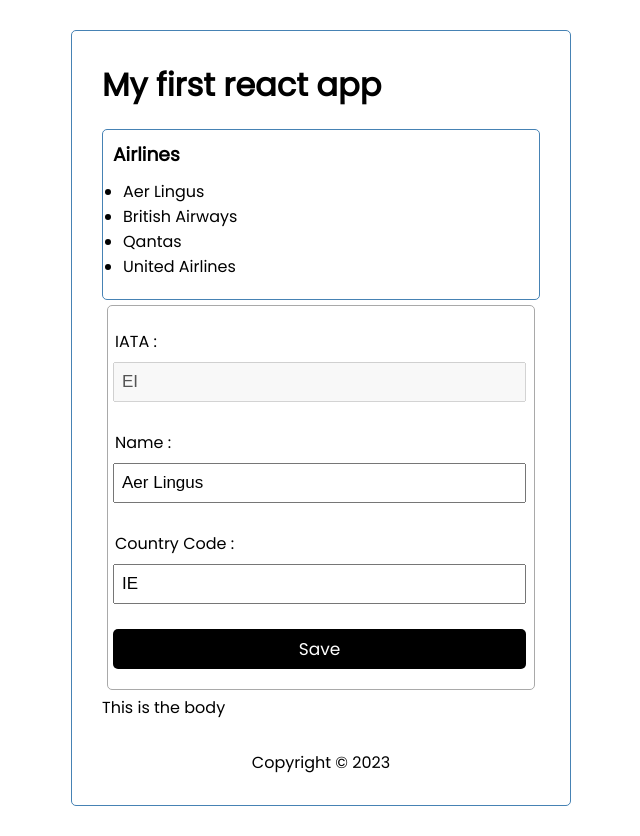
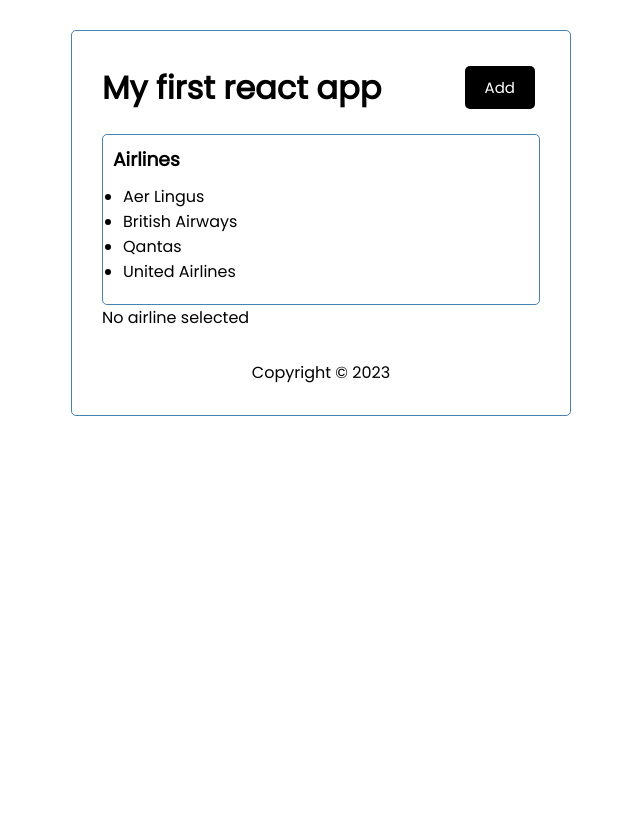
Before and after one commit to ftc-webdev/OurFirstReactApp, a React (Create React App) app: page / in a window 1280 px wide. Shown: the whole page, without its empty margins (319-959 px from the left). After the commit the page ends 800 px from the top, so only its background shows below. Built offline with nearby package versions, Linux system fonts and the light colour scheme.

Commit message:
Add a create new airline button. Solved problem of differentiating between editing and new airline
Signed-off-by: eamole <eamole@hotmail.com>

```diff
--- a/src/App.js
+++ b/src/App.js
@@ -13,14 +13,13 @@
 //   }
 // }
 
-const aerLingus = {
-  iata: "EI",
-  name: "Aer Lingus",
-  countryCode: "IE",
-}
 
 const airlineData = [
-  aerLingus,
+  {
+    iata: "EI",
+    name: "Aer Lingus",
+    countryCode: "IE",
+  },
   {
     iata: "BA",
     name: "British Airways",
@@ -38,44 +37,63 @@
   },
 
 ]
+const aerLingus = airlineData[0]
 
 
 const App = () => {
 
   const [ airlines, setAirlines ] = useState(airlineData)
-  const [ airline, setAirline ] = useState(aerLingus)
+  const [ airline, setAirline ] = useState()
+  const [ isNewAirline, setIsNewAirline ] = useState(false)
 
-  const onAirlineChange = (iata, name, countryCode) => {
+  const onAirlineChange = (newAirline) => {
+    console.log("is new airline?", isNewAirline)
+    // {...airline, name: name, countryCode: countryCode } :
+    if(isNewAirline) {
+      console.log("Is New Airline", newAirline)
+      setAirlines([...airlines, newAirline])
+    } else {
+      setAirlines(
+        airlines.map(airline => airline.iata === newAirline.iata ?
+        newAirline :
+        airline )
+      )
 
-    setAirlines(airlines.map(airline => airline.iata === iata ?
-      {...airline, name: name, countryCode: countryCode } :
-      airline
-    ))
+    }
+
+    setAirline()
+    setIsNewAirline(false)
 
   }
-  const onAirlineClick = (e) => {
-    const selected = airlines.find(airline => airline.iata === e.target.id)
+  const airlineSelected= (iata) => {
+    const selected = airlines.find(airline => airline.iata === iata)
     console.log(selected)
     setAirline(selected)
   }
 
-  // const Test1 = ({ comp }) => comp()
-
-  // const Test2 = () => <p>Test2</p>
+  const addAirline = () => {
+    setIsNewAirline(true)
+    setAirline({iata:"", name: "", countryCode:"" })
+  }
 
   return (
-    // react fragment - will not generate a HTML node
     <div className="container">
-      <Header className="test" />
+      <Header className="test" addButtonClicked={addAirline} isNewAirline={isNewAirline}/>
 
-      {/* <Test1 comp={Test2} /> */}
+      <Airlines
+        airlines={airlines}
+        onAirlineSelected={airlineSelected}
+      />
 
-      <Airlines airlines={airlines} onClick={onAirlineClick} />
-      { airline ?
-        <Airline airline={airline} onChange={onAirlineChange} isAdd={false}/>
-        : <p>No Airline Selected!</p>
+      { airline ? <Airline
+        airline={airline}
+        onChange={onAirlineChange}
+        isNewAirline={isNewAirline}
+      />
+        : <p>No airline selected</p>
       }
-      <Body />
+
+      {/* <Body /> */}
 
       <Footer />
 
--- a/src/components/Airline.jsx
+++ b/src/components/Airline.jsx
@@ -1,20 +1,21 @@
 import { useEffect, useState } from 'react'
 
-const Airline = ({ airline, onChange, isAdd}) => {
+const Airline = ({ airline, onChange, isNewAirline}) => {
 
+  // const { iata, name, countryCode } = airline
   const [ iata, setIata ] = useState(airline.iata)
   const [ name, setName ] = useState(airline.name)
   const [ countryCode, setCountryCode ] = useState(airline.countryCode)
-  useEffect(() => {
+
+  useEffect( () => {
     setIata(airline.iata)
     setName(airline.name)
     setCountryCode(airline.countryCode)
-
-  }, [airline])
+  }, [ airline ])
 
   const onSubmit = (e) => {
     e.preventDefault()
-    onChange(iata, name, countryCode)
+    onChange({iata, name, countryCode})
     // clear the form
     setIata("")
     setName("")
@@ -35,7 +36,7 @@
                 // onChange(iata, name, countryCode)
               }
             }
-            disabled={!isAdd}
+            disabled={!isNewAirline}
           />
       </div>
 
--- a/src/components/Airlines.jsx
+++ b/src/components/Airlines.jsx
@@ -1,17 +1,24 @@
-// import Airline from './Airline'
 
-const Airlines = ({ airlines, onClick }) => {
+const Airlines = ({ airlines, onAirlineSelected }) => {
+  const onClick = (e) => {
+    const iata = e.target.id
+    onAirlineSelected(iata)
+  }
+
   return (
     <div className="airlines">
       <h3>Airlines</h3>
       <ul>
         {
-          airlines.map(airline => <li id={airline.iata} className="clickable" key={airline.iata} onClick={onClick}>{airline.name}</li>)
-          // airlines.map(airline => <Airline airline={airline} />)
+          airlines.map(airline => <li
+              key={airline.iata}
+              id={airline.iata}
+              className="clickable"
+              onClick={onClick}>{airline.name}
+            </li>
+          )
         }
       </ul>
-
-
 
     </div>
   )
--- a/src/components/Header.jsx
+++ b/src/components/Header.jsx
@@ -1,12 +1,23 @@
-
-const Header = ({ className, text }) => {
-  // const style = {
-  //   color:"blue",
-  //   backgroundColor: "black"
-  // }
+import { useState, useEffect } from 'react'
+const Header = ({ className, text , addButtonClicked, isNewAirline}) => {
+  const [isItANewAirline, setIsItANewAirline] = useState(isNewAirline)
+  useEffect(() => {
+    // console.log("useEffect: button Is it a new airline", isItANewAirline, isNewAirline)
+    setIsItANewAirline(isNewAirline)
+  }, [isItANewAirline, isNewAirline])
+  const _addButtonClicked = () => {
+    // console.log("button clicked => is new airline", isItANewAirline, isNewAirline)
+    addButtonClicked()
+  }
   return (
     <header className="header">
       <h1 className={className}>{text}</h1>
+      <button
+        className="add-button btn"
+        onClick={_addButtonClicked}
+        disabled={isItANewAirline}
+      >Add</button>
+
     </header>
   )
 }
```
